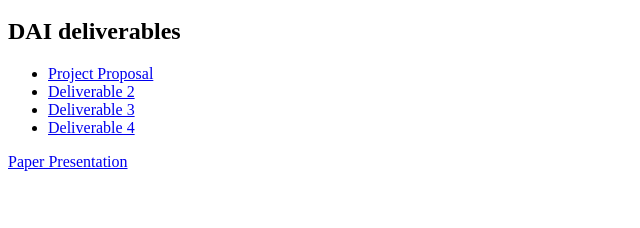
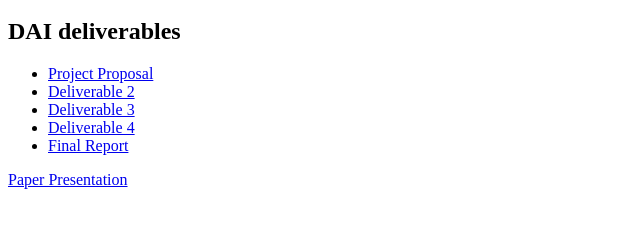
Before and after one commit to mkarle/markkarlewebsite, a plain HTML site: page index.html in a window 1280 px wide. Shown: the part 48-276 px from the top of the page, without its empty margins (0-640 px from the left). Drawn offline with Linux system fonts and the light colour scheme.

Commit message:
Added final report

```diff
--- a/index.html
+++ b/index.html
@@ -9,6 +9,7 @@
         <li><a href="public/Deliverable 2.docx">Deliverable 2</a></li>
         <li><a href="public/Deliverable 3.docx">Deliverable 3</a></li>
         <li><a href="public/Deliverable 4.docx">Deliverable 4</a></li>
+        <li><a href="public/Project Report.docx">Final Report</a></li>
     </ul>
     <a href="public/paper presentation.pptx">Paper Presentation</a>
 </body>
```
Also changed, not shown: 1 other file.
